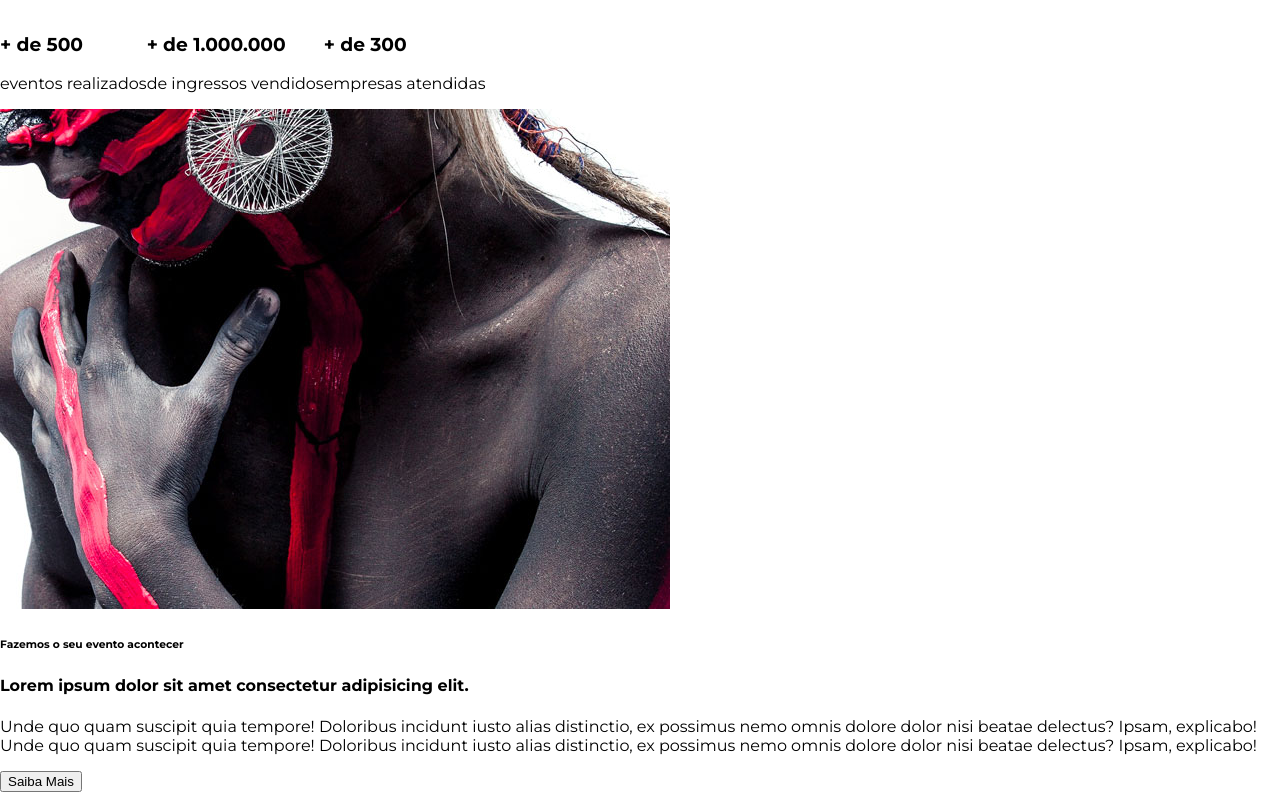
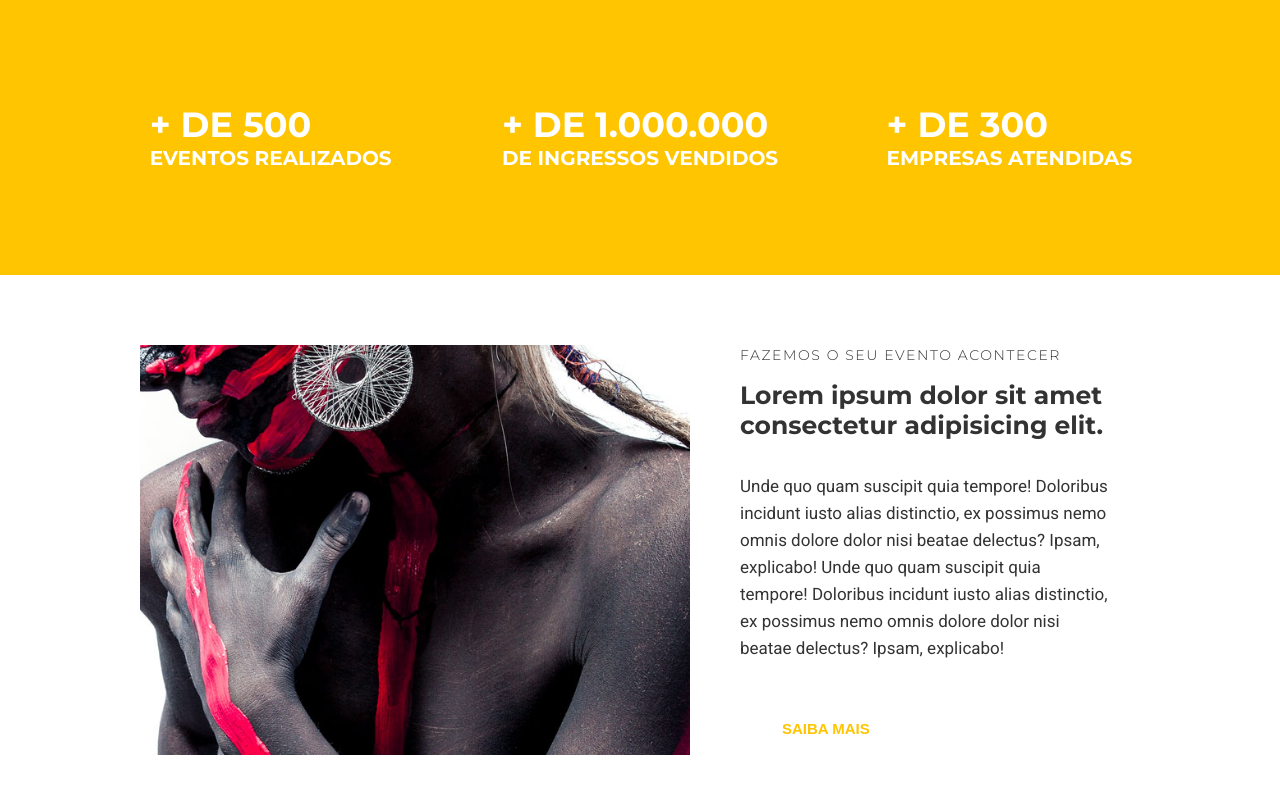
Before and after one commit to Francisco-Viana/studion, a website: page src/index.html in a window 1280 px wide. Shown: the part 802-1597 px from the top of the page. Drawn offline with Linux system fonts and the light colour scheme.

Commit message:
feat(html): aula-5

```diff
--- a/src/index.html
+++ b/src/index.html
@@ -9,6 +9,7 @@
 
     <body>
        <nav class="navbar">
+       <div class="container navbar__container">
            <h1 class="logo-studion">
             Studi<span class="copy--primary">on</span>
             <span class="logo-studion__subtitle">Eventos</span>
@@ -40,6 +41,7 @@
                     </a>
                 </li>
             </ul>
+       </div>
        </nav>
 
        <header>
@@ -63,26 +65,41 @@
        </header>
 
        <main>
-        <section>
-            <ul>
+        <section id="counter">
+            <ul class="container counter__container">
                 <li>
-                    <h3>+ de 500</h3>
-                    eventos realizados
+                    <h3>
+                     + de 500
+                        <small>
+                          eventos realizados
+                        </small>
+                    </h3>
                 </li>
                 <li>
-                    <h3>+ de 1.000.000</h3>
-                    de ingressos vendidos
+                    <h3>
+                     + de 1.000.000
+                    <small>
+                      de ingressos vendidos
+                    </small>
+                    </h3>
                 </li>
                 <li>
-                    <h3>+ de 300</h3>
-                    empresas atendidas
+                    <h3>
+                     + de 300
+                     <small>
+                      empresas atendidas
+                     </small>
+                    </h3>
                 </li>
             </ul>
         </section>
 
-        <section>
-            <div>
-                <img src="./images/institutional.jpg">
+        <section class="container institutional">
+            <img
+             class="institutional__image"
+             src="./images/institutional.jpg"
+             alt="Studion institutional">
+            <div class="institutional__copy">
                 <h6>Fazemos o seu evento acontecer</h6>
                 <h4>Lorem ipsum dolor sit amet consectetur adipisicing elit.</h4>
                 <p>
@@ -91,7 +108,7 @@
                     Unde quo quam suscipit quia tempore! Doloribus incidunt iusto alias distinctio, ex possimus nemo omnis dolore dolor nisi
                     beatae delectus? Ipsam, explicabo!
                 </p>
-                <button>Saiba Mais</button>
+                <button class="btn btn--institutional">Saiba Mais</button>
             </div>
         </section>
 
--- a/src/style.css
+++ b/src/style.css
@@ -1,4 +1,4 @@
-@import url('https://fonts.googleapis.com/css2?family=Montserrat:wght@300;400;700;900&display=swap');
+@import url('https://fonts.googleapis.com/css2?family=Montserrat:wght@300;400;500;700;900&family=Roboto&display=swap');
 
 * {
     box-sizing: border-box;
@@ -7,6 +7,7 @@
 :root {
     font-family: 'Montserrat', sans-serif;
     font-size: 16px;
+    color: #333;
     --color-primary:#ffc500;
     --default-padding: 1rem;
 }
@@ -14,6 +15,17 @@
 body {
     margin: 0;
     padding-top: 7.75rem;
+}
+
+header,
+main,
+footer {
+    overflow-x: hidden;
+}
+
+.container {
+    max-width: 1140px;
+    margin: 0 auto;
 }
 
 ul {
@@ -25,18 +37,23 @@ ul {
 .navbar {
     position: fixed;
     z-index: 1;
+    top: 0;
+    left: 0;
+    width: 100%;
+    background-color: #000;
+    /* vermelho /verde / azul / transparência - 0 - F */
+    color: #fff;
+}
+
+.navbar__container {
     display: grid;
     grid-template-columns: 1fr 9fr;
     align-items: center;
-    top: 0;
-    left: 0;
 
     width: 100vw;
     height: 7.75rem;
     padding: 0 1rem;
 
-    background-color: #000; /* vermelho /verde / azul / transparência - 0 - F */
-    color: #fff;
 }
 
 .navbar__links {
@@ -131,8 +148,73 @@ ul {
 
 .btn:hover,
 .btn:active,
-.btn:focus {
+.btn:focus
+.btn--institutional {
     border-color: var(--color-primary);
     background-color: var(--color-primary);
     color: #fff;
 }
+
+#counter {
+    background-color: var(--color-primary);
+    color: #fff;
+    text-transform: uppercase;
+}
+
+.counter__container {
+    display: grid;
+    grid-template-columns: repeat(auto-fill, minmax(300px, 1fr));
+    place-items: center;
+    padding: 4.375rem 1rem;
+}
+
+.counter__container h3 {
+    font-size: 2.1875rem;
+}
+
+.counter__container h3 small {
+    display: block;
+    font-size: 1.25rem;
+}
+
+.institutional {
+    display: grid;
+    grid-template-columns: auto auto;
+    gap: 3.125rem;
+    align-items: center;
+    padding: 4.375rem;
+}
+
+.institutional__image {
+    max-width: 550px;
+}
+
+.institutional__copy {
+    padding: 0 1.875rem 0 0;
+}
+
+.institutional__copy h6 {
+    font-size: 0.875rem;
+    font-weight: 300;
+    letter-spacing: 0.1rem;
+    text-transform: uppercase;
+    margin: 0;
+}
+
+.institutional__copy h4 {
+    font-size: 1.5625rem;
+    margin-top: 1rem;
+}
+
+.institutional p {
+    font-family: 'Roboto', sans-serif;
+    font-size: 1.0625rem;
+    line-height: 1.6875rem;
+    margin-bottom: 0;
+    margin-bottom: 2.5rem;
+}
+
+.btn--institutional:hover {
+    color: var(--color-copy);
+    background: unset;
+}
```
